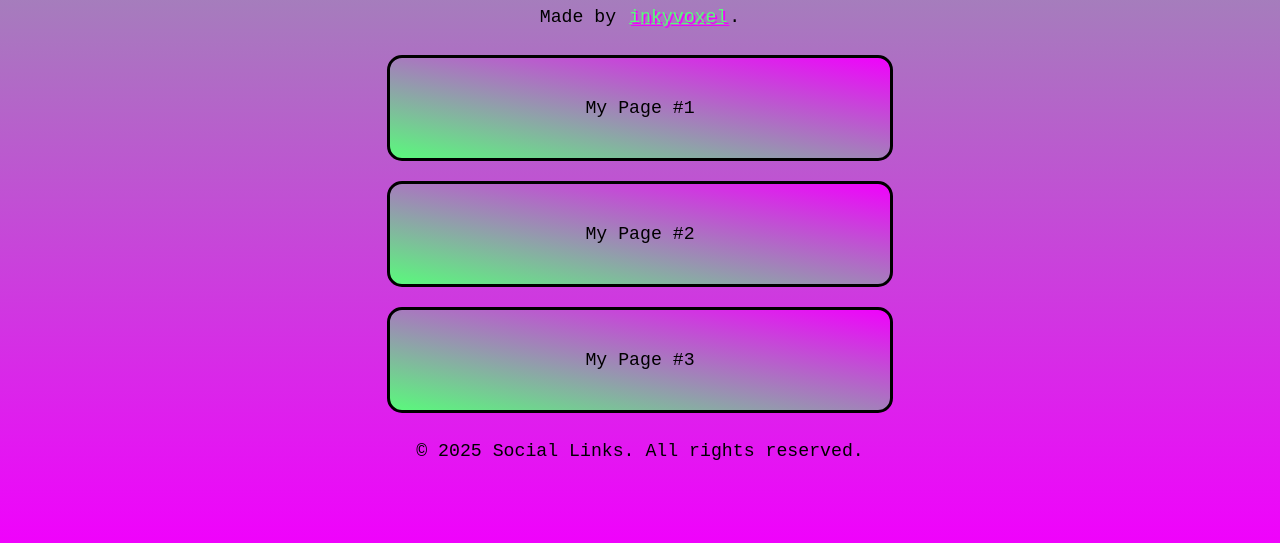
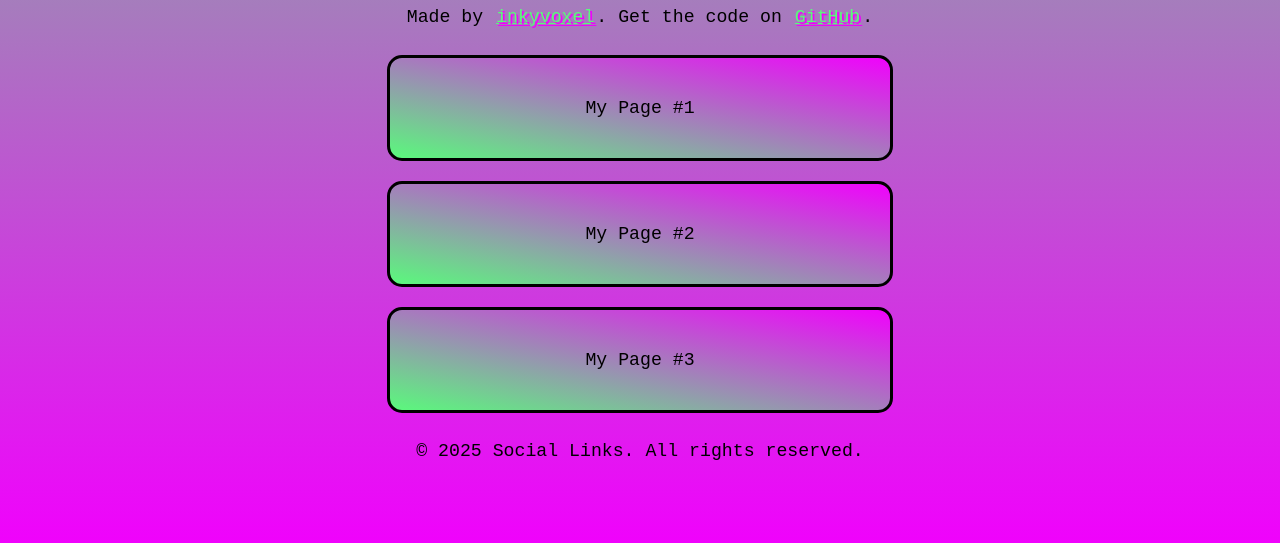
Before and after one commit to inkyvoxel/social-links, a plain HTML site: page index.html in a window 1280 px wide. Shown: the part 548-1091 px from the top of the page. Drawn offline with Linux system fonts and the light colour scheme.

Commit message:
Add link to repo

```diff
--- a/index.html
+++ b/index.html
@@ -93,7 +93,8 @@
         <img src="images/old-man-yells-at-skateboard.svg" width="500" height="389" alt="Describe the image.">
         <h1>Social Links</h1>
         <h2>An extremely simple landing page for social links.</h2>
-        <p>Made by <a href="https://www.inkyvoxel.com">inkyvoxel</a>.</p>
+        <p>Made by <a href="https://www.inkyvoxel.com">inkyvoxel</a>. Get the code on <a
+                href="https://github.com/inkyvoxel/social-links">GitHub</a>.</p>
     </header>
     <main>
         <section>
```
